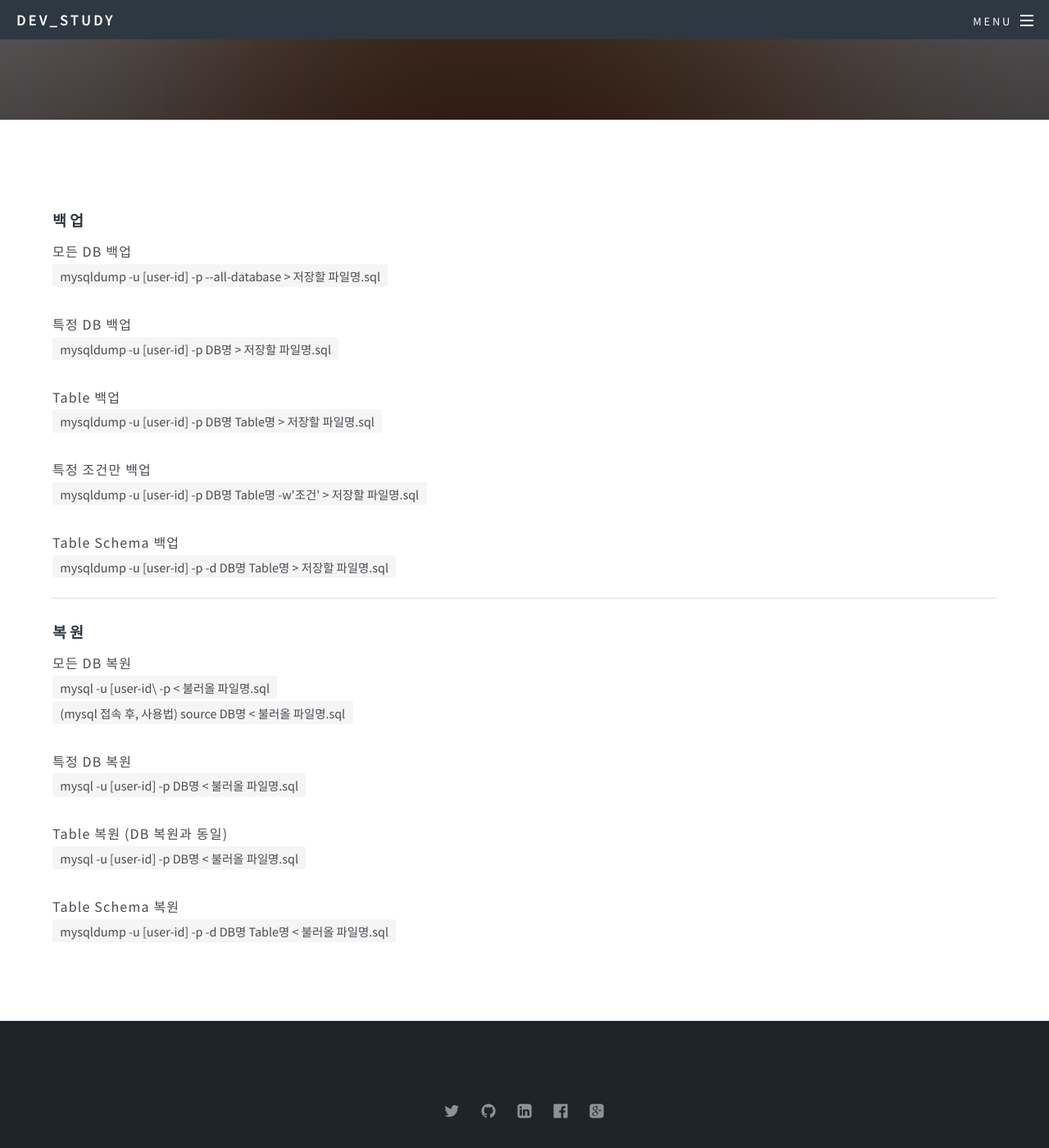
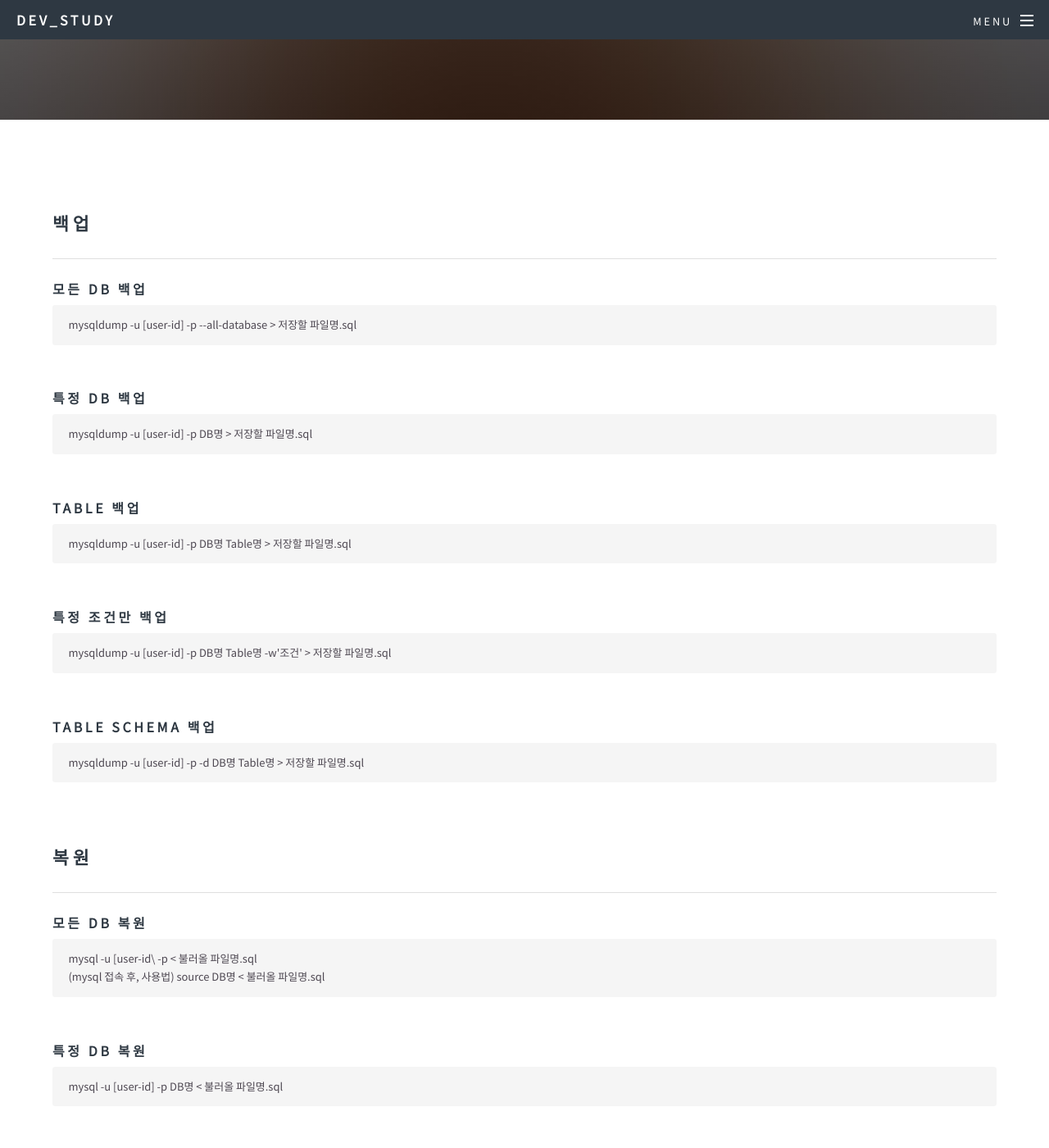
Before and after one commit to hmin01/hmin01.github.io, a Jekyll site: the page built from _posts/mysql/2019-03-21-MySQL-DB-백업-및-복구.md, in a window 1280 px wide and 1400 px high, scrolled down 247 px. Shown: the whole window at 82% size. Built offline with Jekyll 4.4.1, drawn with Linux system fonts in a browser that asks for light colours.

Commit message:
2019. 04. 05. (4)
updating

1. modify post css (custom.css)
2. modify post (mysqlDB 백업 및 복구)

````diff
--- a/_posts/mysql/2019-03-21-MySQL-DB-백업-및-복구.md
+++ b/_posts/mysql/2019-03-21-MySQL-DB-백업-및-복구.md
@@ -4,56 +4,63 @@ title: MySQL DB 백업 및 복구
 category: [mysql]
 ---
 
-### 백업
+## 백업
+---
 
-모든 DB 백업
+#### 모든 DB 백업
+```
+mysqldump -u [user-id] -p --all-database > 저장할 파일명.sql
+```
+<div class="blank"></div>
 
-`mysqldump -u [user-id] -p --all-database > 저장할 파일명.sql`
-<div class="twin_blank"></div>
+#### 특정 DB 백업
+```
+mysqldump -u [user-id] -p DB명 > 저장할 파일명.sql
+```
+<div class="blank"></div>
 
-특정 DB 백업
+#### Table 백업
+```
+mysqldump -u [user-id] -p DB명 Table명 > 저장할 파일명.sql
+```
+<div class="blank"></div>
 
-`mysqldump -u [user-id] -p DB명 > 저장할 파일명.sql`
-<div class="twin_blank"></div>
+#### 특정 조건만 백업
+```
+mysqldump -u [user-id] -p DB명 Table명 -w'조건' > 저장할 파일명.sql
+```
+<div class="blank"></div>
 
-Table 백업
-
-`mysqldump -u [user-id] -p DB명 Table명 > 저장할 파일명.sql`
-<div class="twin_blank"></div>
-
-특정 조건만 백업
-
-`mysqldump -u [user-id] -p DB명 Table명 -w'조건' > 저장할 파일명.sql`
-<div class="twin_blank"></div>
-
-Table Schema 백업
-
-`mysqldump -u [user-id] -p -d DB명 Table명 > 저장할 파일명.sql`
-
-- - -
-
-### 복원
-
-모든 DB 복원
-
-`mysql -u [user-id\ -p < 불러올 파일명.sql`
-
-`(mysql 접속 후, 사용법) source DB명 < 불러올 파일명.sql`
+#### Table Schema 백업
+```
+mysqldump -u [user-id] -p -d DB명 Table명 > 저장할 파일명.sql
+```
 <div class="twin_blank"></div>
 
 
-특정 DB 복원
+## 복원
+---
 
-`mysql -u [user-id] -p DB명 < 불러올 파일명.sql`
-<div class="twin_blank"></div>
+#### 모든 DB 복원
+```
+mysql -u [user-id\ -p < 불러올 파일명.sql
+(mysql 접속 후, 사용법) source DB명 < 불러올 파일명.sql
+```
+<div class="blank"></div>
 
+#### 특정 DB 복원
+```
+mysql -u [user-id] -p DB명 < 불러올 파일명.sql
+```
+<div class="blank"></div>
 
-Table 복원 (DB 복원과 동일)
+#### Table 복원 (DB 복원과 동일)
+```
+mysql -u [user-id] -p DB명 < 불러올 파일명.sql
+```
+<div class="blank"></div>
 
-`mysql -u [user-id] -p DB명 < 불러올 파일명.sql`
-<div class="twin_blank"></div>
-
-
-Table Schema 복원
-
-`mysqldump -u [user-id] -p -d DB명 Table명 < 불러올 파일명.sql`
+#### Table Schema 복원
+```
+mysqldump -u [user-id] -p -d DB명 Table명 < 불러올 파일명.sql
+```
--- a/css/custom.css
+++ b/css/custom.css
@@ -40,14 +40,17 @@ hr {
 
 div.blank {
     height: 1em;
+    margin: 0;
 }
 
 div.twin_blank {
-    margin-bottom: 2em;
+    height: 2em;
+    margin: 0;
 }
 
 div.third_blank {
-    margin-bottom: 3em;
+    height: 3em;
+    margin: 0;
 }
 
 /* category */
````
Also changed, not shown: _posts/blockchain/2019-04-05-맥북에-프라이빗-블록체인-구축-(using-Ethereum-Wallet).md (+2 -2 lines).
